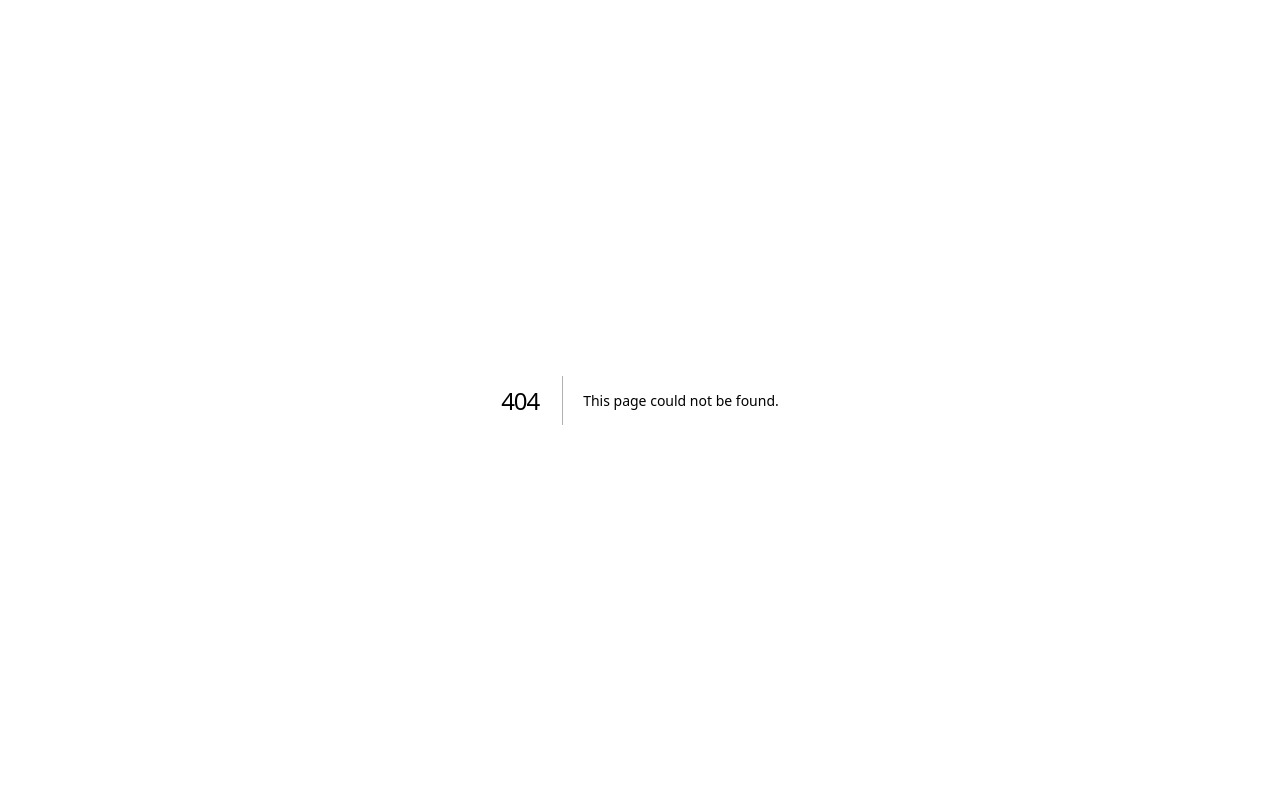
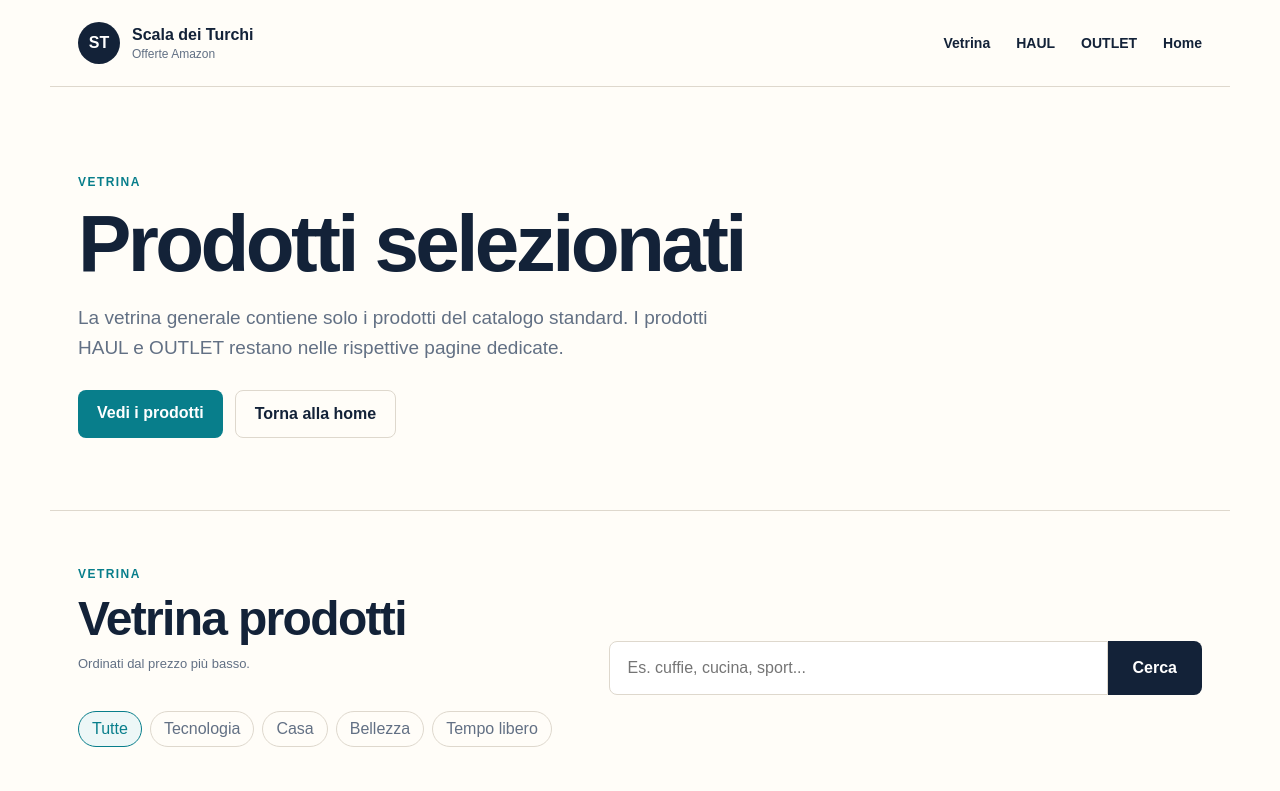
Before and after one commit to davimarz/ScaladeiturchiNext, a Next.js app: page /vetrina in a window 1280 px wide. Before the commit this address had no page. Shown: the top 791 px of the page. Built offline with nearby package versions, Linux system fonts and the light colour scheme; no server answers; the database is empty.

Commit message:
Add dedicated Vetrina page

```diff
--- /dev/null
+++ b/src/app/vetrina/page.tsx
@@ -0,0 +1,37 @@
+import Link from "next/link";
+import ProductBrowser from "../../components/ProductBrowser";
+
+export default function VetrinaPage() {
+  return (
+    <main>
+      <header className="topbar">
+        <Link className="brand" href="/" aria-label="Scala dei Turchi - home">
+          <span className="brandMark">ST</span>
+          <span><strong>Scala dei Turchi</strong><small>Offerte Amazon</small></span>
+        </Link>
+        <nav aria-label="Navigazione principale">
+          <Link href="/vetrina">Vetrina</Link>
+          <Link href="/haul">HAUL</Link>
+          <Link href="/outlet">OUTLET</Link>
+          <Link href="/">Home</Link>
+        </nav>
+      </header>
+
+      <section className="hero">
+        <div>
+          <p className="eyebrow">VETRINA</p>
+          <h1>Prodotti selezionati</h1>
+          <p className="lead">La vetrina generale contiene solo i prodotti del catalogo standard. I prodotti HAUL e OUTLET restano nelle rispettive pagine dedicate.</p>
+          <div className="heroActions"><Link className="cta" href="#vetrina-products">Vedi i prodotti</Link><Link className="secondary" href="/">Torna alla home</Link></div>
+        </div>
+      </section>
+
+      <div id="vetrina-products">
+        <ProductBrowser heading="Vetrina prodotti" eyebrow="VETRINA" excludeCategories="haul,outlet" />
+      </div>
+
+      <section className="notice"><strong>Trasparenza</strong><p>Scala dei Turchi partecipa al Programma Affiliazione Amazon. Alcuni link ai prodotti possono generare una commissione senza costi aggiuntivi per chi acquista.</p></section>
+      <footer><strong>Scala dei Turchi</strong><span>Vetrina · Amazon Italia</span></footer>
+    </main>
+  );
+}
```
